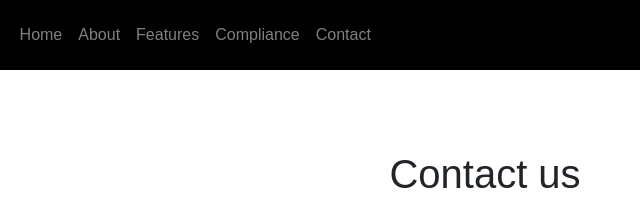
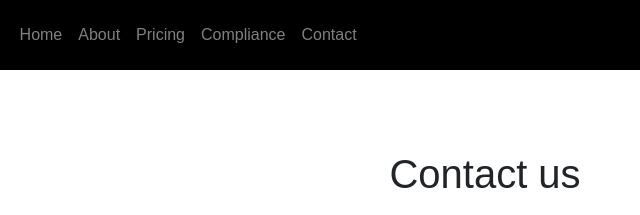
Before and after one commit to tengzongle/fintech-system, a website: page public/contact.html in a window 1280 px wide. Shown: the top 215 px of the page, 155-795 px from the left. Drawn offline with nearby package versions, Linux system fonts and the light colour scheme.

Commit message:
Fith commit

```diff
--- a/public/contact.html
+++ b/public/contact.html
@@ -96,7 +96,7 @@
         <ul class="navbar-nav mr-auto">
           <li class="nav-item"><a class="nav-link" href="/">Home</a></li>
           <li class="nav-item"><a class="nav-link" href="/about.html">About</a></li>
-          <li class="nav-item"><a class="nav-link" href="/features.html">Features</a></li>
+          <li class="nav-item"><a class="nav-link" href="/pricing.html">Pricing</a></li>
           <li class="nav-item"><a class="nav-link" href="/compliance.html">Compliance</a></li>
           <li class="nav-item"><a class="nav-link" href="/contact.html">Contact</a></li>
         </ul>
```
Also changed, not shown: public/login.html (+1 -0 lines).
